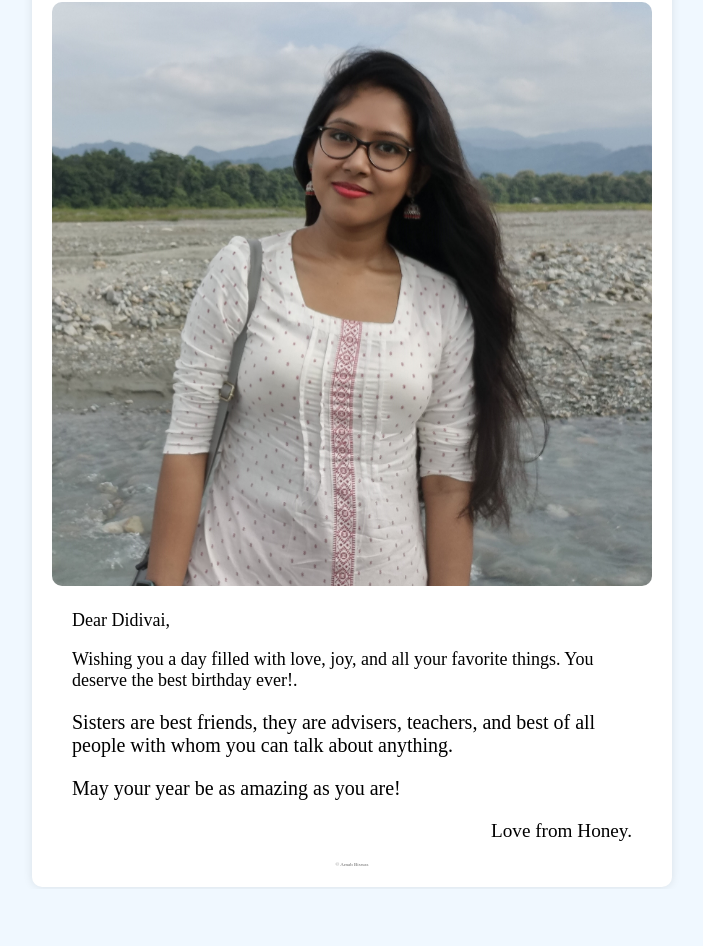
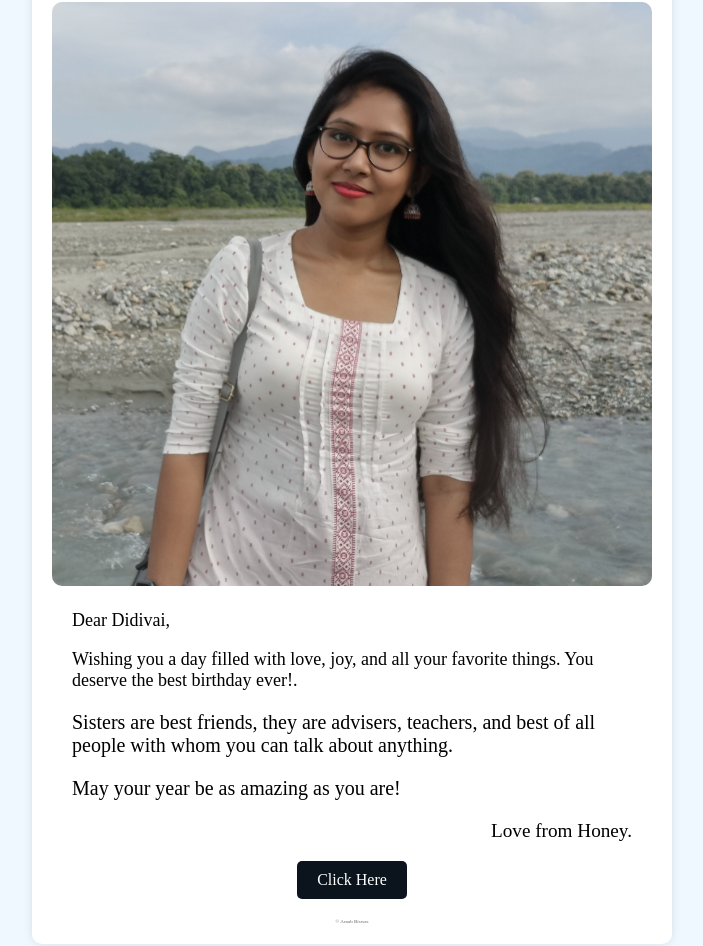
Before and after one commit to bytendpixel/happybirthday-ankita, a plain HTML site: page index.html in a window 1280 px wide. Shown: the part 101-1047 px from the top of the page, without its empty margins (288-991 px from the left). Before the commit the page ends 990 px from the top, so only its background shows below. Drawn offline with Linux system fonts and the light colour scheme.

Commit message:
Update index.html

```diff
--- a/index.html
+++ b/index.html
@@ -39,6 +39,27 @@
             font-size: 1.2em;
             margin: 20px ;
         }
+        .button {
+            display: inline-block;
+            padding: 10px 20px;
+            font-size: 16px;
+            color: #fff;
+            background-color: #0b141d;
+            border: none;
+            border-radius: 5px;
+            text-align: center;
+            text-decoration: none;
+            cursor: pointer;
+            transition: background-color 0.3s ease;
+        }
+
+        .button:hover {
+            background-color: #0056b3;
+        }
+
+        .button:active {
+            background-color: #00408d;
+        }
         .footer {
             margin-top: 20px;
             font-size: 5px;
@@ -57,6 +78,8 @@
             <p style="font-family: 'Times New Roman',sans-serif; font-size: 20px;">Sisters are best friends, they are advisers, teachers, and best of all people with whom you can talk about anything.</p>
             <p style="font-family: 'Times New Roman',sans-serif; font-size: 20px;">May your year be as amazing as you are!</p>
             <p style= "font-family:'Times New Roman',sans-serif; text-align: right;">Love from Honey.</p>
+            <a href="IKIGAI - The Japanese secret to a long and happy life.pdf" download="Gift.pdf" class="button">Click Here</a>
+
 
         </div>
         <div class="footer">
```
